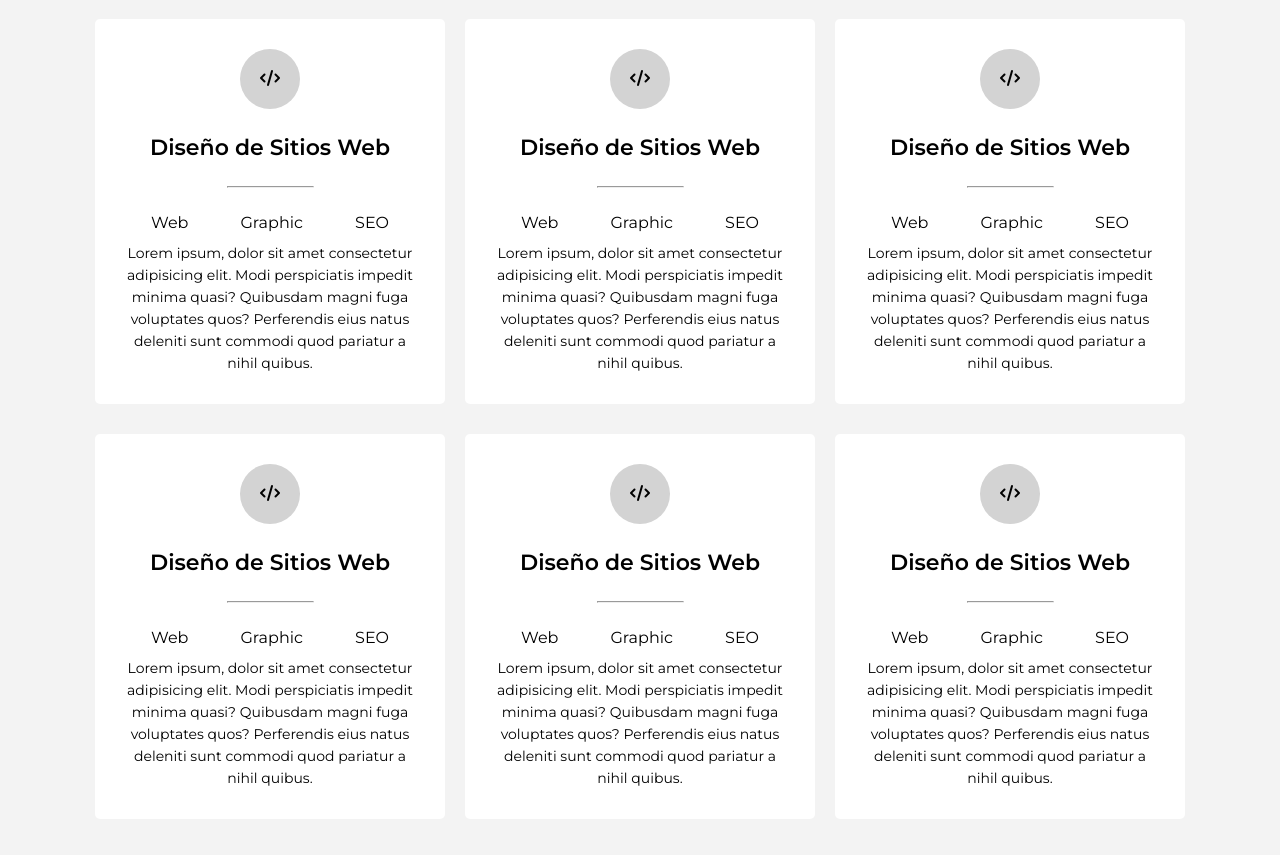
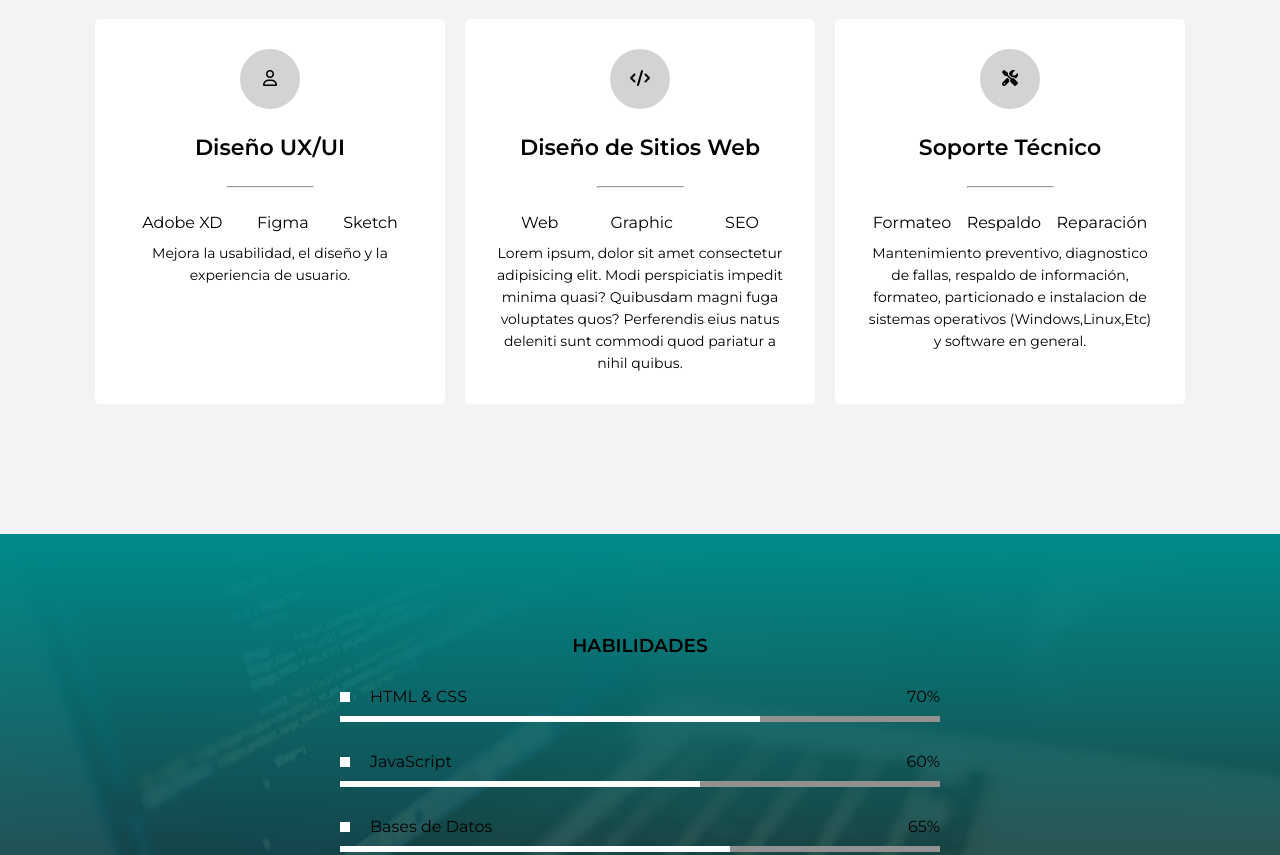
Before and after one commit to PavloskyMCh/portafolio1, a plain HTML site: page index.html in a window 1280 px wide. Shown: the part 1540-2395 px from the top of the page. Drawn offline with Linux system fonts and the light colour scheme.

Commit message:
Serviciosvsc

```diff
--- a/index.html
+++ b/index.html
@@ -102,20 +102,15 @@
       <h3 class="titulo-seccion">Mis Servicios</h3>
       <div class="fila">
         <div class="servicios">
-          <span class="icono"><i class="fa-solid fa-code"></i></span>
-          <h4>Diseño de Sitios Web</h4>
+          <span class="icono"><i class="fa-regular fa-user"></i></span>
+          <h4>Diseño UX/UI</h4>
           <hr />
           <ul class="servicios-tag">
-            <li>Web</li>
-            <li>Graphic</li>
-            <li>SEO</li>
+            <li>Adobe XD</li>
+            <li>Figma</li>
+            <li>Sketch</li>
           </ul>
-          <p>
-            Lorem ipsum, dolor sit amet consectetur adipisicing elit. Modi
-            perspiciatis impedit minima quasi? Quibusdam magni fuga voluptates
-            quos? Perferendis eius natus deleniti sunt commodi quod pariatur a
-            nihil quibus.
-          </p>
+          <p>Mejora la usabilidad, el diseño y la experiencia de usuario.</p>
         </div>
 
         <div class="servicios">
@@ -136,23 +131,24 @@
         </div>
 
         <div class="servicios">
-          <span class="icono"><i class="fa-solid fa-code"></i></span>
-          <h4>Diseño de Sitios Web</h4>
+          <span class="icono"
+            ><i class="fa-solid fa-screwdriver-wrench"></i
+          ></span>
+          <h4>Soporte Técnico</h4>
           <hr />
           <ul class="servicios-tag">
-            <li>Web</li>
-            <li>Graphic</li>
-            <li>SEO</li>
+            <li>Formateo</li>
+            <li>Respaldo</li>
+            <li>Reparación</li>
           </ul>
           <p>
-            Lorem ipsum, dolor sit amet consectetur adipisicing elit. Modi
-            perspiciatis impedit minima quasi? Quibusdam magni fuga voluptates
-            quos? Perferendis eius natus deleniti sunt commodi quod pariatur a
-            nihil quibus.
+            Mantenimiento preventivo, diagnostico de fallas, respaldo de
+            información, formateo, particionado e instalacion de sistemas
+            operativos (Windows,Linux,Etc) y software en general.
           </p>
         </div>
       </div>
-      <div class="fila">
+      <!-- <div class="fila">
         <div class="servicios">
           <span class="icono"><i class="fa-solid fa-code"></i></span>
           <h4>Diseño de Sitios Web</h4>
@@ -203,7 +199,7 @@
             nihil quibus.
           </p>
         </div>
-      </div>
+      </div> -->
     </section>
     <!-- seccion skills 31min -->
     <div class="contenedor-skills" id="skills">
```
